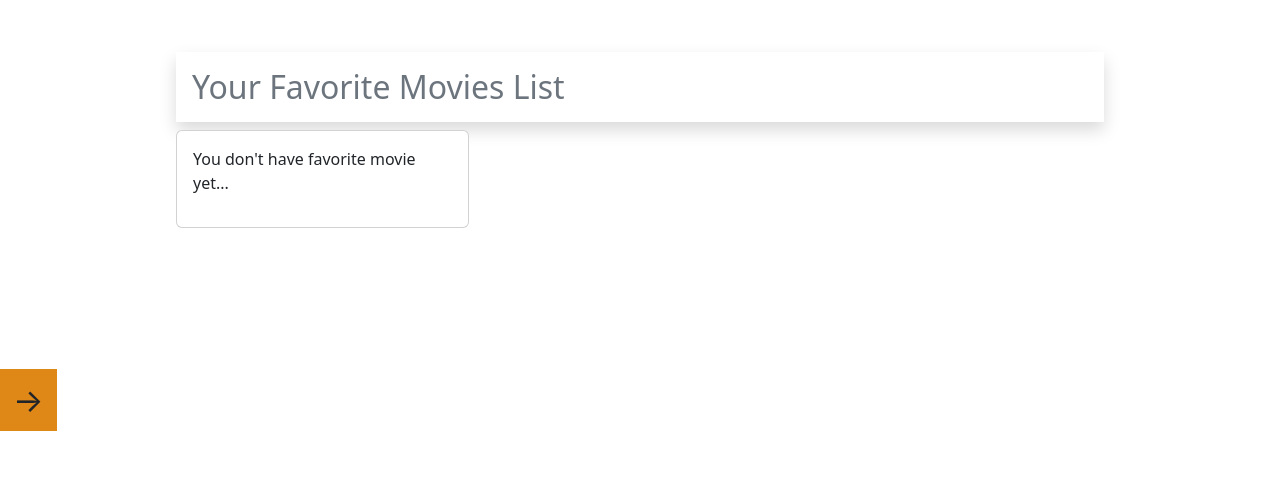
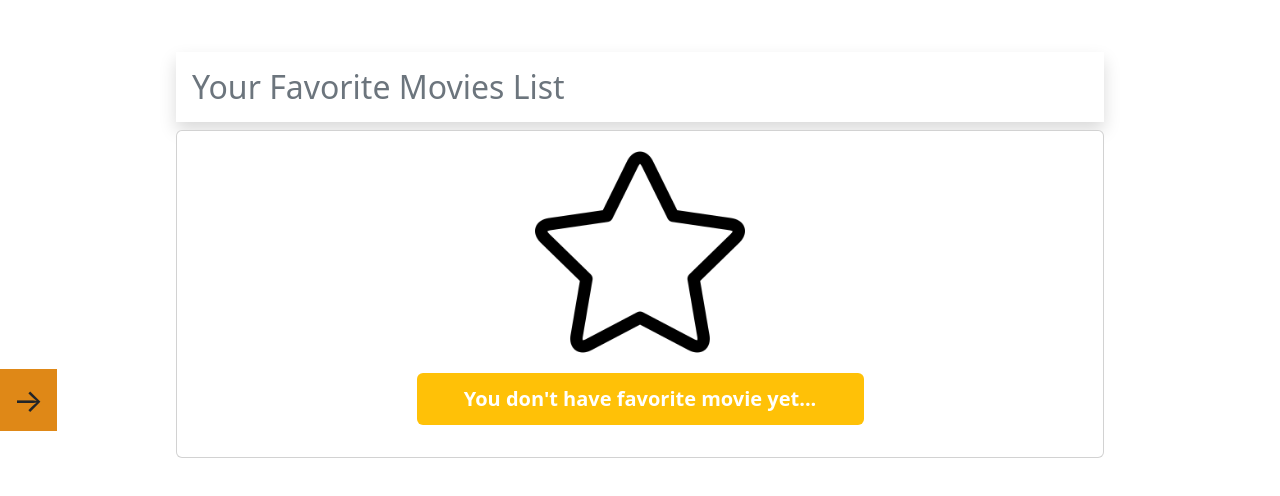
Before and after one commit to mertugrulfrontenddev/react-movie-library, a React (Create React App) app: page /favorite in a window 1280 px wide. Shown: the top 496 px of the page. Built offline with nearby package versions, Linux system fonts and the light colour scheme.

Commit message:
added-some-css-for-emptyfavoritei-icon

```diff
--- a/src/components/FavoriteMovies.jsx
+++ b/src/components/FavoriteMovies.jsx
@@ -12,10 +12,17 @@ const FavoriteMovies = () => {
       </h2>
       <div className="row">
         {movieItems.filter((movie) => movie.isFavorite).length === 0 ? (
-          <div className="col-md-4">
+          <div className="col-md-4 w-100">
             <div className="card">
-              <div className="card-body">
-                <p>You don't have favorite movie yet...</p>
+              <div className="card-body text-center ">
+                <img
+                  className="img-movie mb-3"
+                  src="/images/empty_star.png"
+                  alt=""
+                />
+                <p className="badge bg-warning fw-bold fs-5 w-50 d-block mx-auto p-3">
+                  You don't have favorite movie yet...
+                </p>
               </div>
             </div>
           </div>
```
